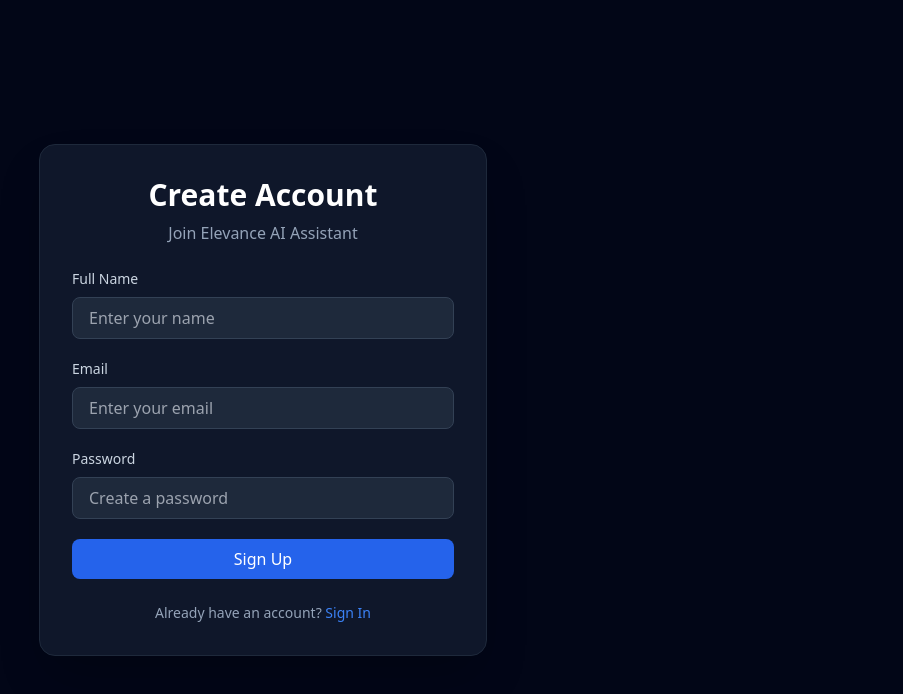
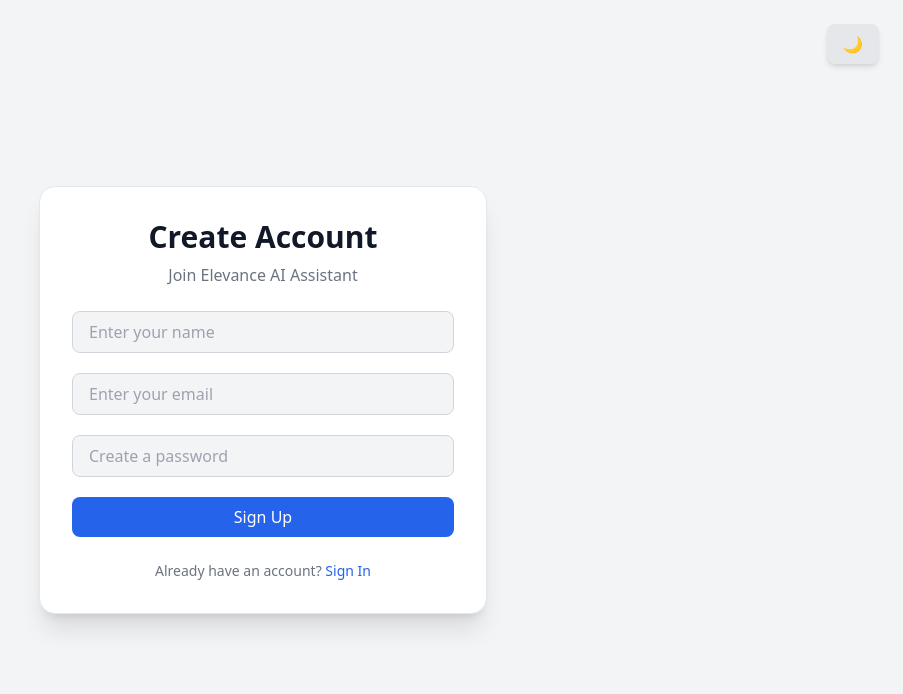
Before and after one commit to Anushree2003/AskElevanceFrontend, a React app: page /signup in a window 1280 px wide. Shown: the top 694 px of the page, without its empty margins (377-1280 px from the left). Built offline with nearby package versions, Linux system fonts and the light colour scheme; the HTML template or start-up script is replaced by a standard one.

Commit message:
Added dark and light mode for signup and signin pages

```diff
--- a/src/hooks/useTheme.js
+++ b/src/hooks/useTheme.js
@@ -7,7 +7,7 @@ export function useTheme() {
     const storedTheme = localStorage.getItem("theme");
     const prefersDark = window.matchMedia("(prefers-color-scheme: dark)").matches;
     const initialTheme = storedTheme === "dark" || (!storedTheme && prefersDark);
-    setIsDark(initialTheme);  // Consistent naming
+    setIsDark(initialTheme);
     document.documentElement.classList.toggle("dark", initialTheme);
   }, []);
 
--- a/src/pages/signin.jsx
+++ b/src/pages/signin.jsx
@@ -1,8 +1,10 @@
 import { useState } from "react";
 import { Link, useNavigate } from "react-router-dom";
+import { useTheme } from "../hooks/useTheme";
 
 export default function SignIn() {
   const navigate = useNavigate();
+  const { isDark, toggleTheme } = useTheme();
 
   const [formData, setFormData] = useState({
     email: "",
@@ -20,77 +22,97 @@ export default function SignIn() {
     e.preventDefault();
     console.log("SignIn Data:", formData);
 
-        // Later: call backend API for authentication
-        // authService.signin(formData)
-
-        // Temporary frontend-only login simulation:
+    // Temporary frontend login simulation
     localStorage.setItem("isAuthenticated", "true");
 
     navigate("/chat");
   };
 
   return (
-        <div className="min-h-screen flex items-center justify-center bg-slate-950 text-white px-4">
-            <div className="w-full max-w-md bg-slate-900 p-8 rounded-2xl shadow-2xl border border-slate-800">
+    <div
+      className="min-h-screen flex items-center justify-center
+                 bg-gray-100 dark:bg-slate-950
+                 text-gray-900 dark:text-white
+                 transition-colors duration-300 px-4 relative"
+    >
 
+      {/* Toggle Button */}
+      <button
+        onClick={toggleTheme}
+        className="absolute top-6 right-6 px-4 py-2 rounded-lg
+                   bg-gray-200 dark:bg-slate-700
+                   text-gray-800 dark:text-white
+                   shadow-md transition"
+      >
+        {isDark ? "☀️" : "🌙"}
+      </button>
+
+      <div
+        className="w-full max-w-md
+                   bg-white dark:bg-slate-900
+                   p-8 rounded-2xl shadow-xl
+                   border border-gray-200 dark:border-slate-800"
+      >
         <h2 className="text-3xl font-semibold text-center mb-2">
           Welcome Back
         </h2>
 
-                <p className="text-slate-400 text-center mb-6">
-                    Sign in to access Elevance AI Assistant
+        <p className="text-gray-500 dark:text-slate-400 text-center mb-6">
+          Sign in to access IBM Elevance AI Assistant
         </p>
 
         <form onSubmit={handleSubmit} className="space-y-5">
 
           {/* Email */}
           <div>
-                        <label className="block text-sm mb-2 text-slate-300">
-                            Email
-                        </label>
             <input
               type="email"
               name="email"
               value={formData.email}
               onChange={handleChange}
               required
-                            className="w-full px-4 py-2 rounded-lg bg-slate-800 border border-slate-700 focus:outline-none focus:ring-2 focus:ring-blue-500"
-                            placeholder="Enter your email"
+              placeholder="Email"
+              className="w-full px-4 py-2 rounded-lg
+                         bg-gray-100 dark:bg-slate-800
+                         border border-gray-300 dark:border-slate-700
+                         text-gray-900 dark:text-white
+                         focus:outline-none focus:ring-2 focus:ring-blue-500"
             />
           </div>
 
           {/* Password */}
           <div>
-                        <label className="block text-sm mb-2 text-slate-300">
-                            Password
-                        </label>
             <input
               type="password"
               name="password"
               value={formData.password}
               onChange={handleChange}
               required
-                            className="w-full px-4 py-2 rounded-lg bg-slate-800 border border-slate-700 focus:outline-none focus:ring-2 focus:ring-blue-500"
-                            placeholder="Enter your password"
+              placeholder="Password"
+              className="w-full px-4 py-2 rounded-lg
+                         bg-gray-100 dark:bg-slate-800
+                         border border-gray-300 dark:border-slate-700
+                         text-gray-900 dark:text-white
+                         focus:outline-none focus:ring-2 focus:ring-blue-500"
             />
           </div>
 
-                    {/* Button */}
           <button
             type="submit"
-                        className="w-full py-2 rounded-lg bg-blue-600 hover:bg-blue-700 transition duration-200 font-medium"
+            className="w-full py-2 rounded-lg
+                       bg-blue-600 hover:bg-blue-700
+                       text-white transition duration-200 font-medium"
           >
             Sign In
           </button>
         </form>
 
-                <p className="text-center text-sm text-slate-400 mt-6">
+        <p className="text-center text-sm text-gray-500 dark:text-slate-400 mt-6">
           Don't have an account?{" "}
-                    <Link to="/signup" className="text-blue-500 hover:underline">
+          <Link to="/signup" className="text-blue-600 hover:underline">
             Sign Up
           </Link>
         </p>
-
       </div>
     </div>
   );
--- a/src/pages/signup.jsx
+++ b/src/pages/signup.jsx
@@ -1,9 +1,11 @@
 import { useState } from "react";
-import { Link } from "react-router-dom";
-import { useNavigate } from "react-router-dom";
+import { Link, useNavigate } from "react-router-dom";
+import { useTheme } from "../hooks/useTheme";
 
 export default function SignUp() {
   const navigate = useNavigate();
+  const { isDark, toggleTheme } = useTheme();
+
   const [formData, setFormData] = useState({
     name: "",
     email: "",
@@ -20,75 +22,107 @@ export default function SignUp() {
   const handleSubmit = (e) => {
     e.preventDefault();
     console.log("Signup Data:", formData);
+
+    // Later connect backend here
     navigate("/signin");
   };
 
   return (
-        <div className="min-h-screen flex items-center justify-center bg-slate-950 text-white px-4">
-            <div className="w-full max-w-md bg-slate-900 p-8 rounded-2xl shadow-2xl border border-slate-800">
+    <div className="min-h-screen flex items-center justify-center
+                    bg-gray-100 dark:bg-slate-950
+                    text-gray-900 dark:text-white
+                    transition-colors duration-300 px-4 relative">
+
+      {/* Toggle Button */}
+      <button
+        onClick={toggleTheme}
+        className="absolute top-6 right-6 px-4 py-2 rounded-lg
+                   bg-gray-200 dark:bg-slate-700
+                   text-gray-800 dark:text-white
+                   shadow-md transition"
+      >
+        {isDark ? "☀️" : "🌙"}
+      </button>
+
+      <div className="w-full max-w-md
+                      bg-white dark:bg-slate-900
+                      p-8 rounded-2xl shadow-xl
+                      border border-gray-200 dark:border-slate-800">
 
         <h2 className="text-3xl font-semibold text-center mb-2">
           Create Account
         </h2>
 
-                <p className="text-slate-400 text-center mb-6">
+        <p className="text-gray-500 dark:text-slate-400 text-center mb-6">
           Join Elevance AI Assistant
         </p>
 
         <form onSubmit={handleSubmit} className="space-y-5">
+
+          {/* Name */}
           <div>
-                        <label className="block text-sm mb-2 text-slate-300">
-                            Full Name
-                        </label>
             <input
               type="text"
               name="name"
               value={formData.name}
               onChange={handleChange}
               required
-                            className="w-full px-4 py-2 rounded-lg bg-slate-800 border border-slate-700 focus:outline-none focus:ring-2 focus:ring-blue-500"
               placeholder="Enter your name"
+              className="w-full px-4 py-2 rounded-lg
+                         bg-gray-100 dark:bg-slate-800
+                         border border-gray-300 dark:border-slate-700
+                         text-gray-900 dark:text-white
+                         focus:outline-none focus:ring-2 focus:ring-blue-500"
             />
           </div>
+
+          {/* Email */}
           <div>
-                        <label className="block text-sm mb-2 text-slate-300">
-                            Email
-                        </label>
             <input
               type="email"
               name="email"
               value={formData.email}
               onChange={handleChange}
               required
-                            className="w-full px-4 py-2 rounded-lg bg-slate-800 border border-slate-700 focus:outline-none focus:ring-2 focus:ring-blue-500"
               placeholder="Enter your email"
+              className="w-full px-4 py-2 rounded-lg
+                         bg-gray-100 dark:bg-slate-800
+                         border border-gray-300 dark:border-slate-700
+                         text-gray-900 dark:text-white
+                         focus:outline-none focus:ring-2 focus:ring-blue-500"
             />
           </div>
+
+          {/* Password */}
           <div>
-                        <label className="block text-sm mb-2 text-slate-300">
-                            Password
-                        </label>
             <input
               type="password"
               name="password"
               value={formData.password}
               onChange={handleChange}
               required
-                            className="w-full px-4 py-2 rounded-lg bg-slate-800 border border-slate-700 focus:outline-none focus:ring-2 focus:ring-blue-500"
               placeholder="Create a password"
+              className="w-full px-4 py-2 rounded-lg
+                         bg-gray-100 dark:bg-slate-800
+                         border border-gray-300 dark:border-slate-700
+                         text-gray-900 dark:text-white
+                         focus:outline-none focus:ring-2 focus:ring-blue-500"
             />
           </div>
+
           <button
             type="submit"
-                        className="w-full py-2 rounded-lg bg-blue-600 hover:bg-blue-700 transition duration-200 font-medium"
+            className="w-full py-2 rounded-lg
+                       bg-blue-600 hover:bg-blue-700
+                       text-white transition duration-200 font-medium"
           >
             Sign Up
           </button>
         </form>
 
-                <p className="text-center text-sm text-slate-400 mt-6">
+        <p className="text-center text-sm text-gray-500 dark:text-slate-400 mt-6">
           Already have an account?{" "}
-                    <Link to="/signin" className="text-blue-500 hover:underline">
+          <Link to="/signin" className="text-blue-600 hover:underline">
             Sign In
           </Link>
         </p>
```
Lines whose indentation alone changed are shown as unchanged.
